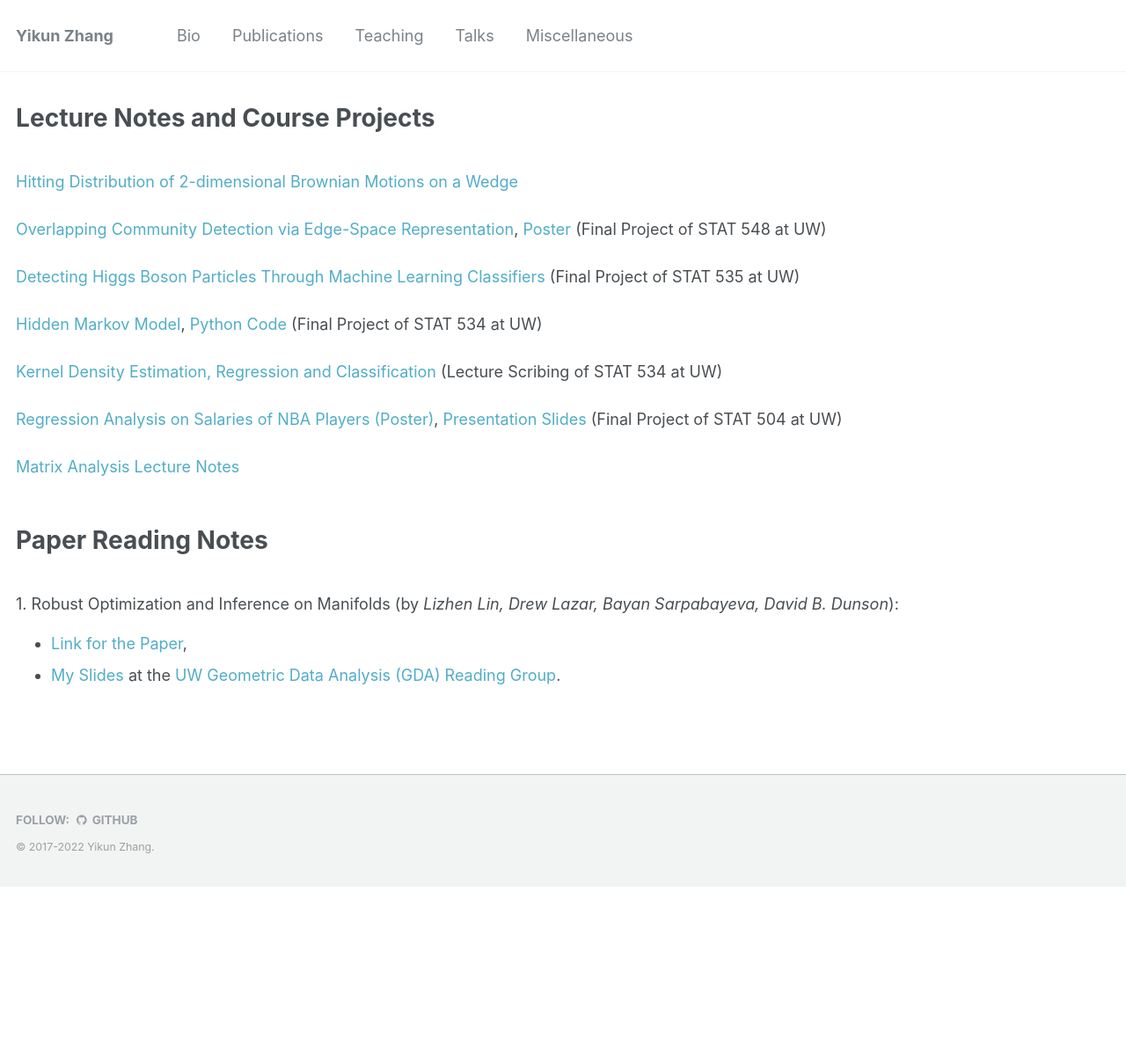
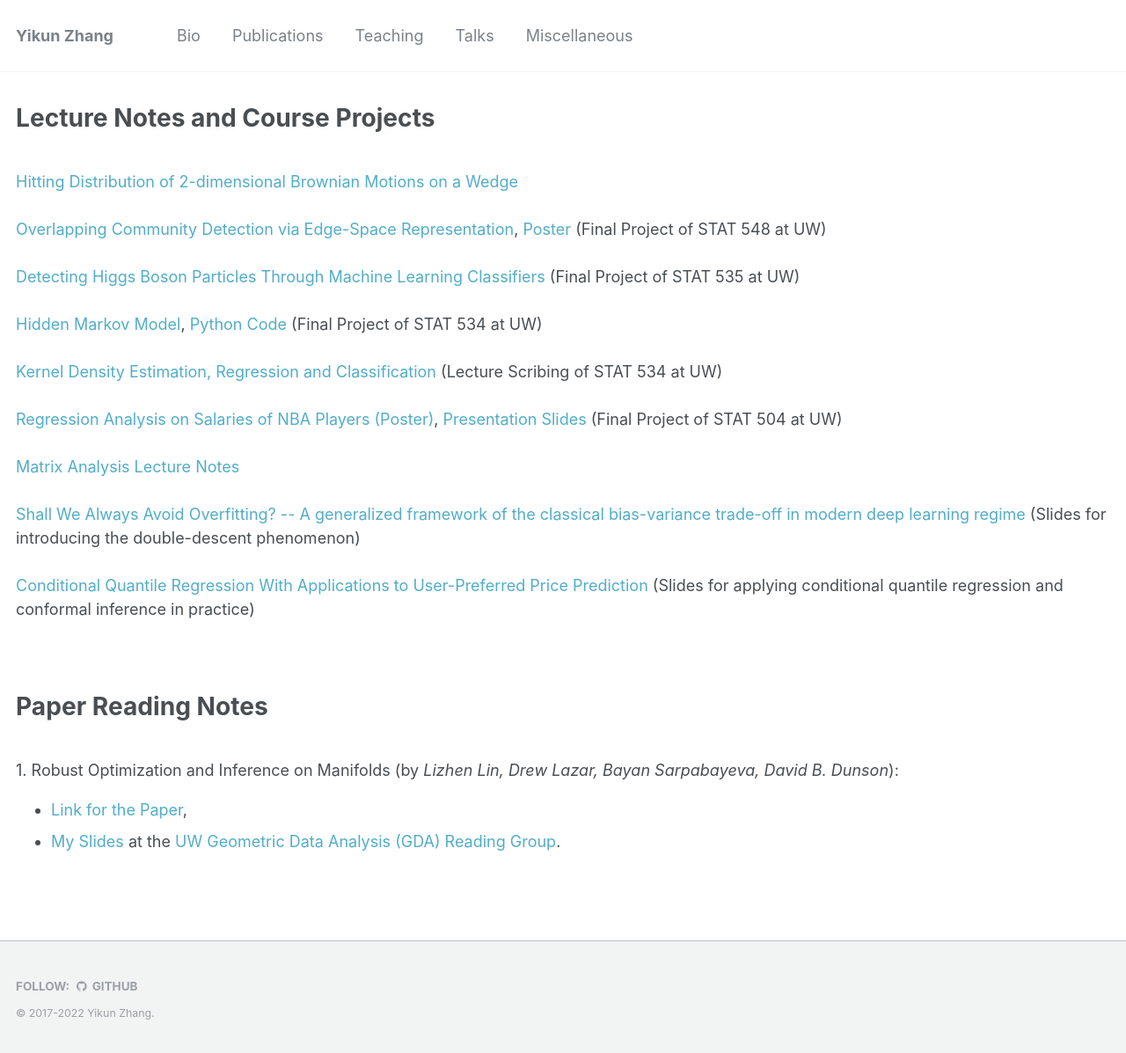
Before and after one commit to zhangyk8/zhangyk8.github.io, a Jekyll site: the page built from _portfolio/portfolio-1.html, in a window 1280 px wide. Shown: the whole page at 88% size. Built offline with Jekyll 4.4.1, drawn with Linux system fonts in a browser that asks for light colours; before the commit the page ends 1008 px from its top, so only the background shows below that.

Commit message:
Update portfolio-1.html

```diff
--- a/_portfolio/portfolio-1.html
+++ b/_portfolio/portfolio-1.html
@@ -32,7 +32,13 @@ permalink: /portfolio/
 <br>
 <br>
 <a href="https://zhangyk8.github.io/teaching/matrix_analysis">Matrix Analysis Lecture Notes</a>
-
+<br>
+<br>
+<a href="Lecture_Notes/SlidesDoubleDescent.pdf">Shall We Always Avoid Overfitting? -- A generalized framework of the classical bias-variance trade-off in modern deep learning regime</a> (Slides for introducing the double-descent phenomenon)
+<br>
+<br>
+<a href="Lecture_Notes/QuanReg.pdf">Conditional Quantile Regression With Applications to User-Preferred Price Prediction</a> (Slides for applying conditional quantile regression and conformal inference in practice)
+<br>
 <br>
 <br>
 <br>
```
